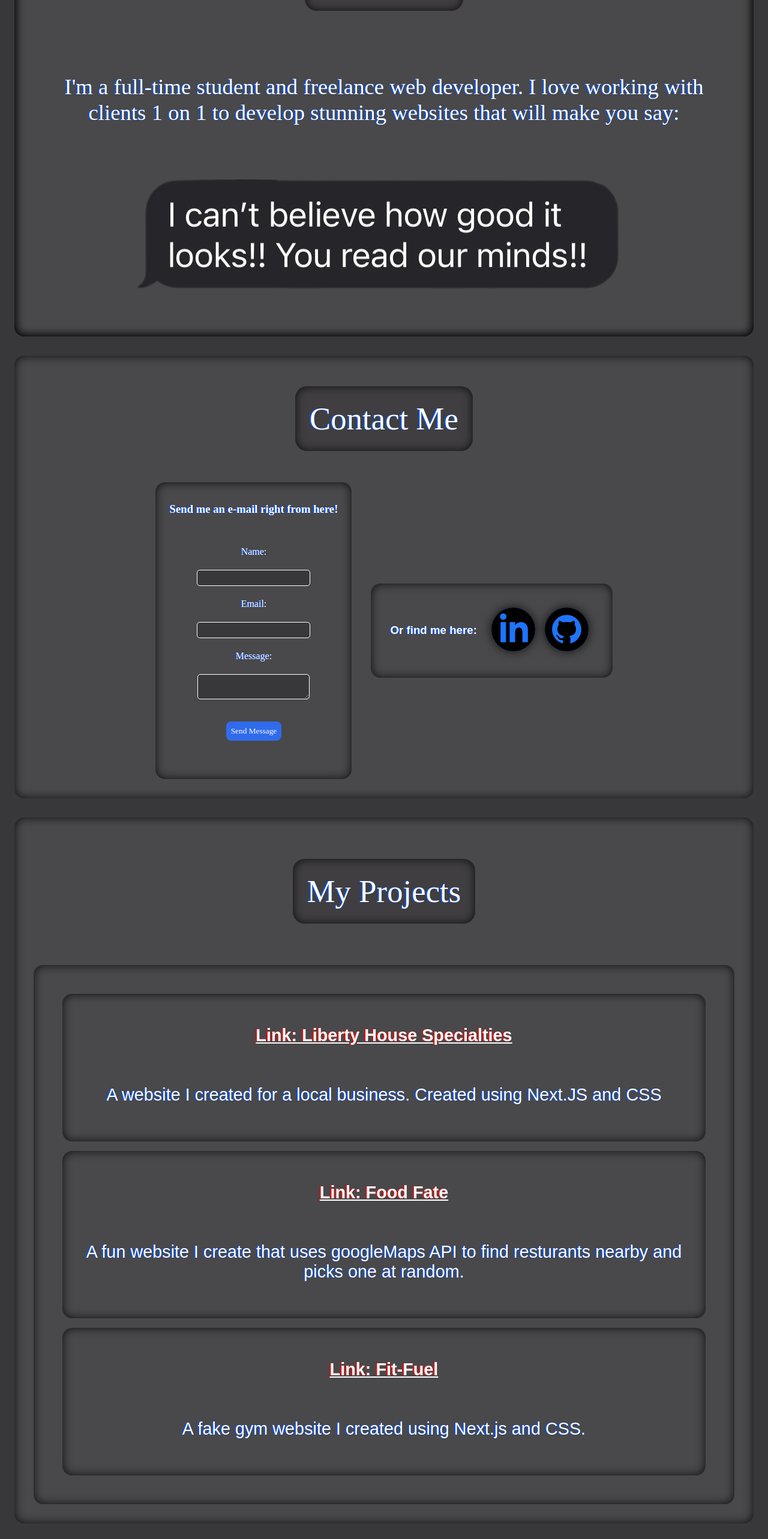
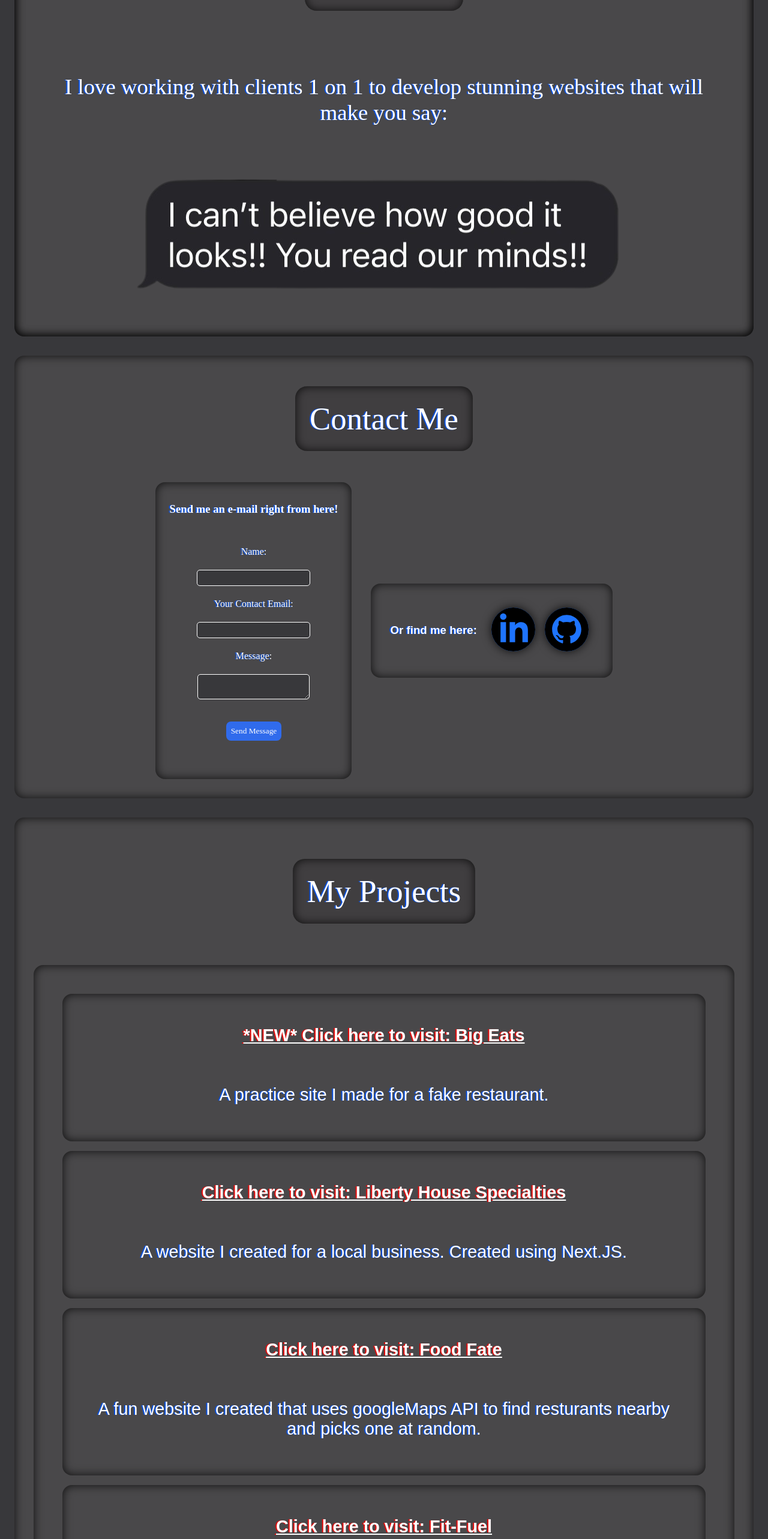
Before and after one commit to KadeStanford/stanforddev, a Next.js app: page / in a window 1280 px wide. Shown: the part 1319-3885 px from the top of the page at 60% size. Built offline with nearby package versions, Linux system fonts and the light colour scheme; a web font is replaced by a local one.

Commit message:
added bigeat to projects list

```diff
--- a/src/pages/index.js
+++ b/src/pages/index.js
@@ -128,10 +128,10 @@ export default function Home() {
         <div id="aboutMe" className={styles.container}>
           <div className={styles.aboutme}>
             <h3 className={styles.aboutme__title}>About Me</h3>
+
             <p className={styles.aboutme__text}>
-              I&#39;m a full-time student and freelance web developer. I love
-              working with clients 1 on 1 to develop stunning websites that will
-              make you say:
+              I love working with clients 1 on 1 to develop stunning websites
+              that will make you say:
             </p>
             <img className={styles.quote} src="/images/text.png" alt="quote" />
           </div>
@@ -149,7 +149,7 @@ export default function Home() {
                   <label htmlFor="name">Name:</label>
                   <input id="name" name="name" type="text" required />
 
-                  <label htmlFor="email">Email:</label>
+                  <label htmlFor="email">Your Contact Email:</label>
                   <input id="email" name="email" type="email" required />
 
                   <label htmlFor="message">Message:</label>
@@ -201,16 +201,30 @@ export default function Home() {
               <div className={styles.myProjects__project}>
                 <h4 className={styles.myProjects__project__title}>
                   <a
+                    href="https://bigeat.vercel.app/"
+                    target="_blank"
+                    rel="noopener noreferrer"
+                  >
+                    *NEW* Click here to visit: Big Eats
+                  </a>
+                </h4>
+                <p className={styles.myProjects__project__text}>
+                  A practice site I made for a fake restaurant.
+                </p>
+              </div>
+              <div className={styles.myProjects__project}>
+                <h4 className={styles.myProjects__project__title}>
+                  <a
                     href="https://www.libertyhousespecialties.com"
                     target="_blank"
                     rel="noopener noreferrer"
                   >
-                    Link: Liberty House Specialties
+                    Click here to visit: Liberty House Specialties
                   </a>
                 </h4>
                 <p className={styles.myProjects__project__text}>
                   A website I created for a local business. Created using
-                  Next.JS and CSS
+                  Next.JS.
                 </p>
               </div>
               <div className={styles.myProjects__project}>
@@ -220,11 +234,11 @@ export default function Home() {
                     target="_blank"
                     rel="noopener noreferrer"
                   >
-                    Link: Food Fate
+                    Click here to visit: Food Fate
                   </a>
                 </h4>
                 <p className={styles.myProjects__project__text}>
-                  A fun website I create that uses googleMaps API to find
+                  A fun website I created that uses googleMaps API to find
                   resturants nearby and picks one at random.
                 </p>
               </div>
@@ -235,11 +249,11 @@ export default function Home() {
                     target="_blank"
                     rel="noopener noreferrer"
                   >
-                    Link: Fit-Fuel
+                    Click here to visit: Fit-Fuel
                   </a>
                 </h4>
                 <p className={styles.myProjects__project__text}>
-                  A fake gym website I created using Next.js and CSS.
+                  A fake gym website I created using Next.js.
                 </p>
               </div>
             </div>
```
